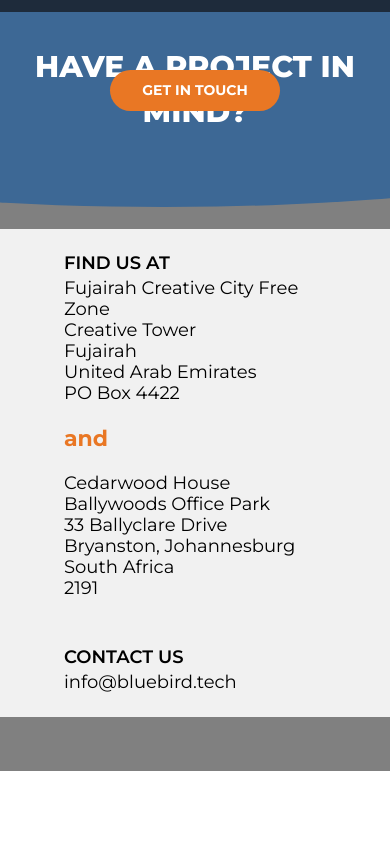
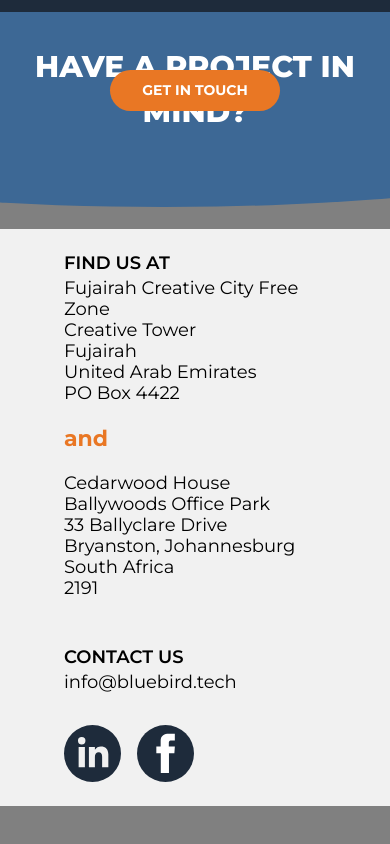
Before and after one commit to bluebird-technologies/bluebird_tech_OLD, a Next.js app: page / in a window 390 px wide. Shown: the part 3646-4490 px from the top of the page. Before the commit the page ends 4417 px from the top, so only its background shows below. Built offline with nearby package versions, Linux system fonts and the light colour scheme.

Commit message:
responsiveness added to footer

```diff
--- a/components/Footer.tsx
+++ b/components/Footer.tsx
@@ -5,7 +5,7 @@ import LinkedinIcon from '../public/linkedin.svg';
 const Footer = () => {
   return (
     <div className="w-full h-full flex flex-1 bg-grey py-6 lg:py-20 px-12 lg:px-32">
-      <div className="flex w-full">
+      <div className="flex flex-col lg:flex-row w-full">
         <picture className="hidden lg:block">
           <source srcSet="/home/logo.svg" type="image/svg+xml" />
           <img src="/home/logo.svg" alt="Bluebird" className="w-[121px] mx-10" />
@@ -72,8 +72,8 @@ const LinksSections = () => {
   ];
 
   return (
-    <div className="hidden md:flex flex-col flex-1 min-w-[210px] justify-end">
-      <ol className="text-primary font-semibold text-[14px] leading-[20px] text-right uppercase">
+    <div className=" md:flex ml-4 flex-col flex-1 lg:min-w-[210px] justify-start lg:justify-end">
+      <ol className="hidden lg:block text-primary font-semibold text-[14px] leading-[20px] text-right uppercase">
         {navItems.map((item, index) => {
           return (
             <li key={index}>
@@ -84,7 +84,7 @@ const LinksSections = () => {
           );
         })}
       </ol>
-      <div className="flex flex-row justify-end mt-4">
+      <div className="flex flex-row lg:justify-end lg:t-4 mt-8">
         <a href="https://www.linkedin.com/company/bluebirddev/">
           <LinkedinIcon className="mr-4" />
         </a>
```
